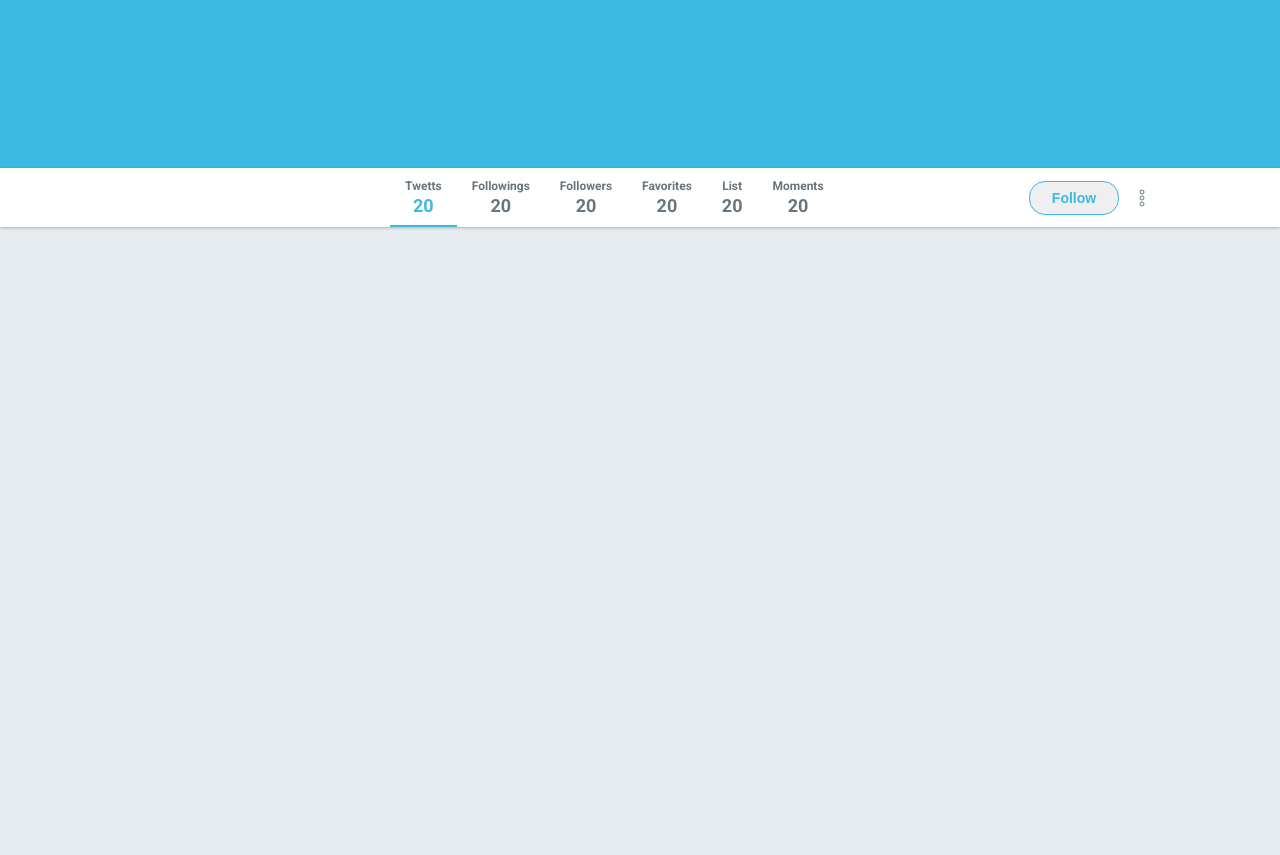
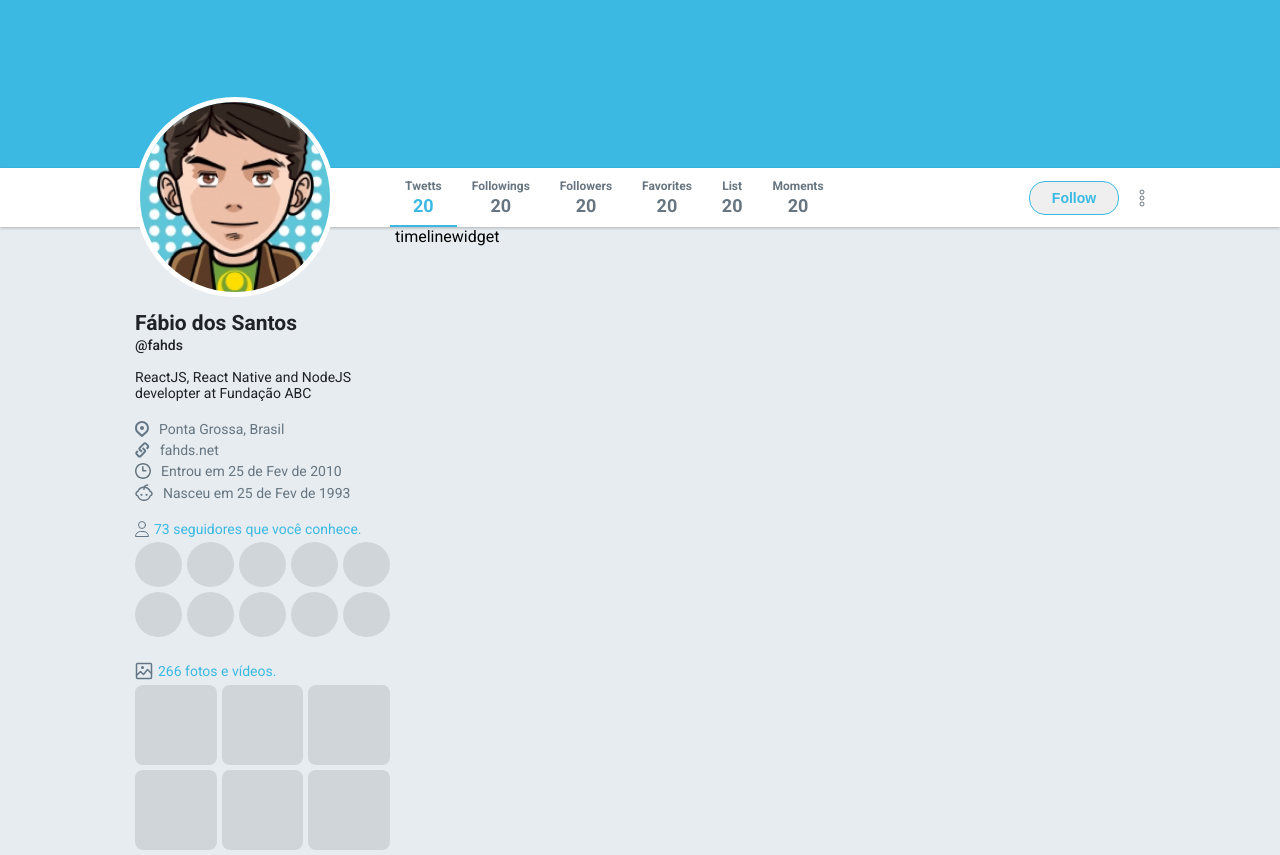
Before and after one commit to fabioods/twitter-flexbox, a plain HTML site: page index.html in a window 1280 px wide. Shown: the part 258-1113 px from the top of the page. Before the commit the page ends 800 px from the top, so only its background shows below. Drawn offline with Linux system fonts and the light colour scheme; files whose address does not match are found by name.

Commit message:
Profile sidebar

```diff
--- a/index.html
+++ b/index.html
@@ -70,5 +70,63 @@
         </div>
       </div>
     </div>
+
+    <div class="wrapper-content content">
+      <aside class="profile">
+        <img src="images/avatar.png" alt="Fábio" class="avatar" />
+        <h1>Fábio dos Santos</h1>
+        <span>@fahds</span>
+        <p>ReactJS, React Native and NodeJS developter at Fundação ABC</p>
+        <ul class="list">
+          <li>
+            <img src="images/place.svg" alt="Place" />Ponta Grossa, Brasil
+          </li>
+          <li><img src="images/url.svg" alt="URL" />fahds.net</li>
+          <li>
+            <img src="images/joined.svg" alt="Joined" />Entrou em 25 de Fev de
+            2010
+          </li>
+          <li>
+            <img src="images/born.svg" alt="Born" />Nasceu em 25 de Fev de 1993
+          </li>
+        </ul>
+
+        <div class="widget follower">
+          <strong>
+            <img src="/images/followers.svg" alt="Followers" />
+            73 seguidores que você conhece.
+          </strong>
+          <ul>
+            <li></li>
+            <li></li>
+            <li></li>
+            <li></li>
+            <li></li>
+            <li></li>
+            <li></li>
+            <li></li>
+            <li></li>
+            <li></li>
+          </ul>
+        </div>
+        <div class="widget images">
+          <strong>
+            <img src="/images/images.svg" alt="Followers" />
+            266 fotos e vídeos.
+          </strong>
+          <ul>
+            <li></li>
+            <li></li>
+            <li></li>
+            <li></li>
+            <li></li>
+            <li></li>
+          </ul>
+        </div>
+        <div></div>
+      </aside>
+      <section class="timeline">timeline</section>
+      <aside class="widget">widget</aside>
+    </div>
   </body>
 </html>
--- a/style.css
+++ b/style.css
@@ -177,3 +177,105 @@ div.bar .actions button {
   border-radius: 16px;
   margin-right: 20px;
 }
+
+.wrapper-content {
+  display: flex;
+}
+
+.wrapper-content aside.profile {
+  width: 260px;
+}
+
+.wrapper-content aside.profile img.avatar {
+  width: 200px;
+  height: 200px;
+  border: 5px solid #fff;
+  border-radius: 50%;
+  margin-top: -130px;
+}
+
+.wrapper-content aside.profile h1 {
+  font-size: 21px;
+  color: #1f2226;
+  margin-top: 10px;
+}
+
+.wrapper-content aside.profile span {
+  font-size: 14px;
+  color: #1f2226;
+  font-weight: 500;
+}
+
+.wrapper-content aside.profile p {
+  font-size: 14px;
+  color: #1f2226;
+  margin-top: 15px;
+}
+
+.wrapper-content aside.profile ul.list {
+  list-style: none;
+  margin-top: 20px;
+}
+
+.wrapper-content aside.profile ul.list li {
+  font-size: 14px;
+  color: #667580;
+  display: flex;
+  align-items: center;
+  margin-top: 5px;
+}
+
+.wrapper-content aside.profile ul.list li:first-child {
+  margin-top: 0px;
+}
+
+.wrapper-content aside.profile ul.list li img {
+  margin-right: 10px;
+}
+
+.wrapper-content aside.profile .widget {
+  margin-top: 20px;
+}
+
+.wrapper-content aside.profile .widget strong {
+  font-weight: normal;
+  color: #3bb9e3;
+  font-size: 14px;
+  display: flex;
+  align-items: center;
+  margin-bottom: 5px;
+}
+
+.wrapper-content aside.profile .widget strong img {
+  margin-right: 5px;
+}
+
+.wrapper-content aside.profile .follower ul {
+  list-style: none;
+  display: flex;
+  flex-wrap: wrap;
+}
+
+.wrapper-content aside.profile .follower ul li {
+  width: 45px;
+  height: 45px;
+  background-color: #d0d5d9;
+  border-radius: 50%;
+  margin: 0 5px 5px 0;
+  flex: 1 0 auto;
+}
+
+.wrapper-content aside.profile .images ul {
+  list-style: none;
+  display: flex;
+  flex-wrap: wrap;
+}
+
+.wrapper-content aside.profile .images ul li {
+  width: 80px;
+  height: 80px;
+  background-color: #d0d5d9;
+  border-radius: 8px;
+  margin: 0 5px 5px 0;
+  flex: 1 0 auto;
+}
```
